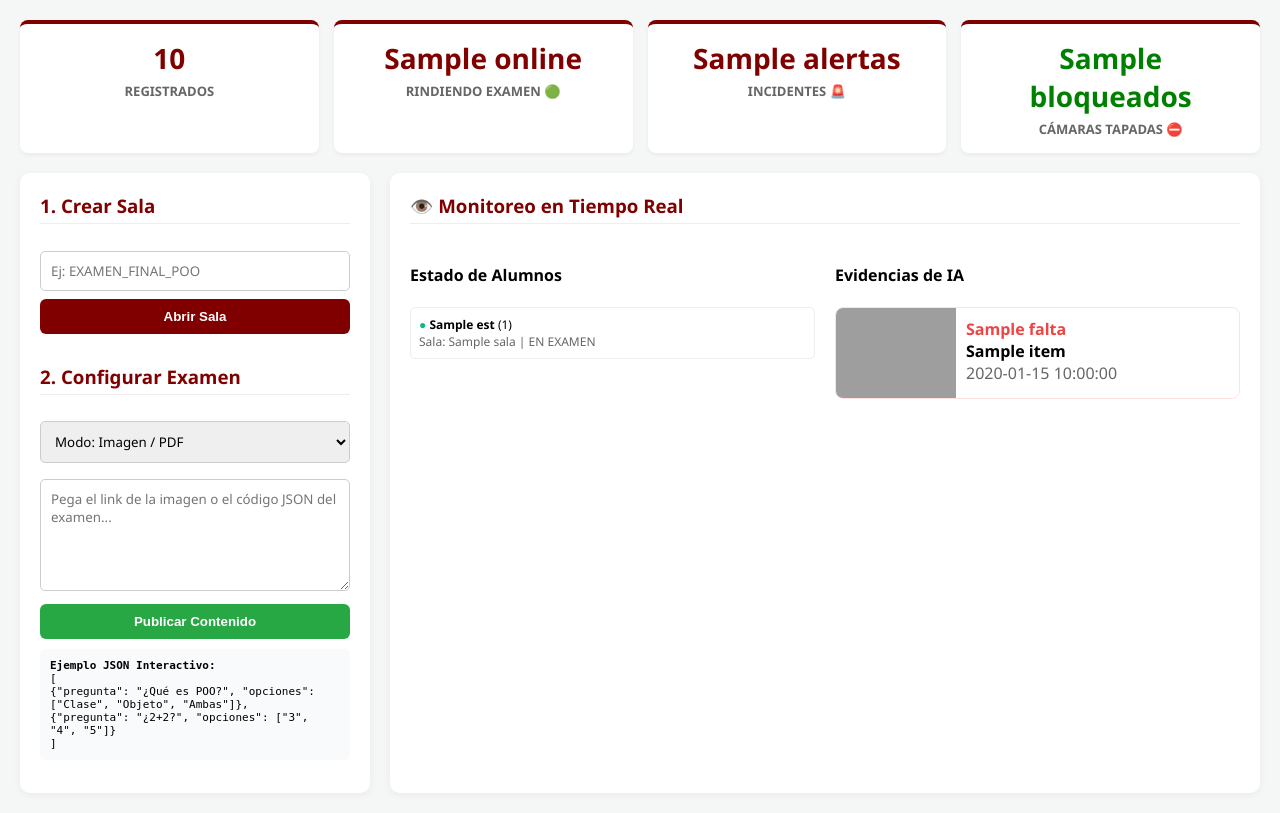
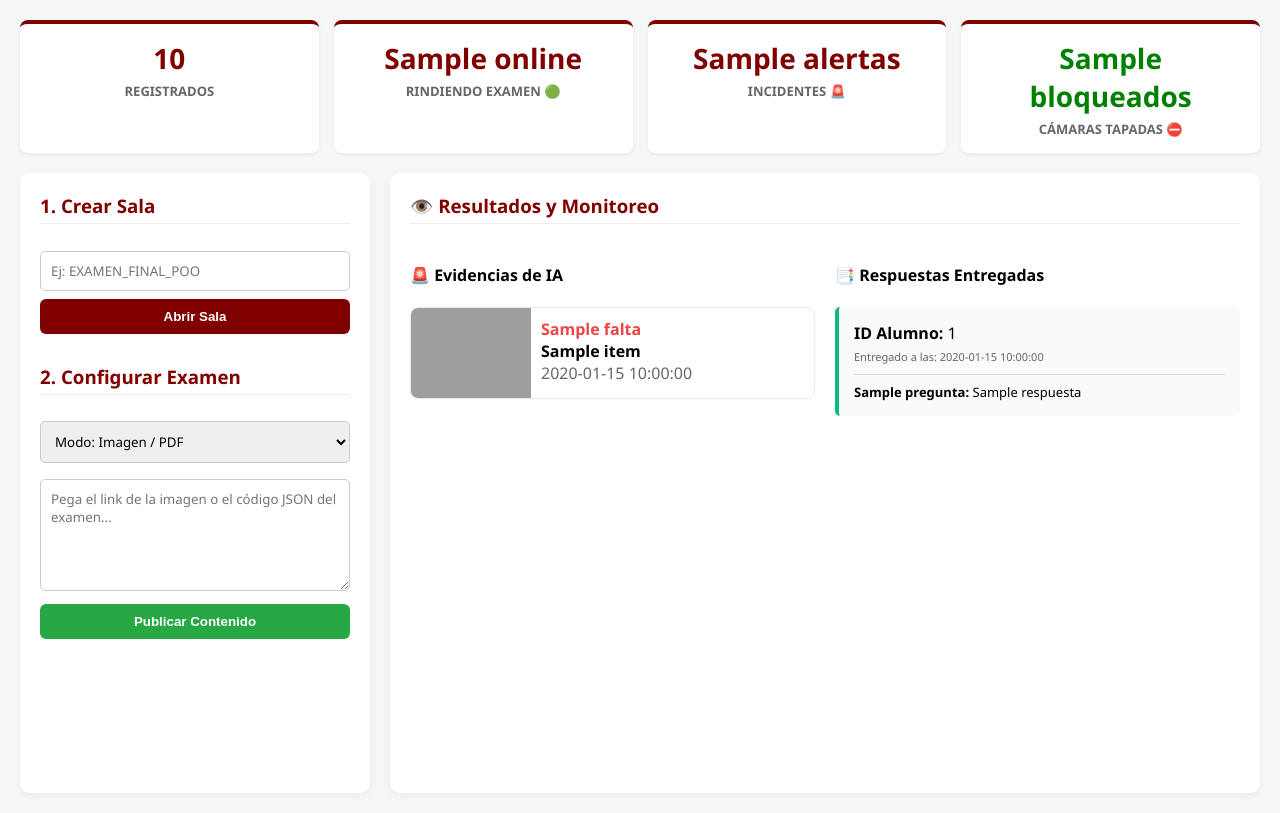
Before and after one commit to 914049118eddy-ops/Proctoring-, a FastAPI app: template templates/dashboard.html in a window 1280 px wide. Shown: the part 76-889 px from the top of the page. Run offline with FastAPI, Linux system fonts and the light colour scheme; the template is opened without the code that fills it: most values are stand-ins (such as "Sample title", 1, 10 or a date in 2020); parts of the project's set-up code (start-up, migrations or seed data) failed here and were passed over; grey boxes are pictures that could not be loaded.

Commit message:
Update dashboard.html

```diff
--- a/templates/dashboard.html
+++ b/templates/dashboard.html
@@ -23,6 +23,8 @@
         .alert-card { border: 1px solid #fee2e2; border-radius: 8px; overflow: hidden; margin-bottom: 15px; display: flex; background: #fff; }
         .alert-card img { width: 120px; height: 90px; object-fit: cover; }
         .alert-info { padding: 10px; flex: 1; }
+
+        .respuesta-card { background: #f8fafc; border-left: 4px solid #10b981; padding: 15px; border-radius: 5px; margin-bottom: 15px; }
     </style>
 </head>
 <body>
@@ -59,32 +61,14 @@
                 <textarea name="contenido" rows="5" placeholder="Pega el link de la imagen o el código JSON del examen..." required></textarea>
                 <button type="submit" class="btn btn-green">Publicar Contenido</button>
             </form>
-            <div style="background:#f8fafc; padding:10px; border-radius:5px; font-size:11px; margin-top:10px; font-family:monospace;">
-                <b>Ejemplo JSON Interactivo:</b><br>
-                [<br>
-                  {"pregunta": "¿Qué es POO?", "opciones": ["Clase", "Objeto", "Ambas"]},<br>
-                  {"pregunta": "¿2+2?", "opciones": ["3", "4", "5"]}<br>
-                ]
-            </div>
         </div>
 
         <div class="panel">
-            <h3 style="margin-top:0; color:var(--uni); border-bottom: 1px solid #eee; padding-bottom:5px;">👁️ Monitoreo en Tiempo Real</h3>
+            <h3 style="margin-top:0; color:var(--uni); border-bottom: 1px solid #eee; padding-bottom:5px;">👁️ Resultados y Monitoreo</h3>
 
             <div style="display: grid; grid-template-columns: 1fr 1fr; gap: 20px;">
                 <div>
-                    <h4>Estado de Alumnos</h4>
-                    {% for est in asistencia %}
-                    <div style="padding:8px; border:1px solid #eee; border-radius:5px; margin-bottom:5px; font-size:12px; background: {{ '#fff' if est.Estado == 'EN EXAMEN' else '#f8fafc' }}">
-                        <span style="color:{{ 'red' if est.Camara == 'BLOQUEADA' else ('#10b981' if est.Estado == 'EN EXAMEN' else 'gray') }}">●</span>
-                        <b>{{ est.Nombre }}</b> ({{ est.ID }})<br>
-                        <span style="color:#666">Sala: {{ est.Sala }} | {{ est.Estado }}</span>
-                    </div>
-                    {% endfor %}
-                </div>
-
-                <div>
-                    <h4>Evidencias de IA</h4>
+                    <h4>🚨 Evidencias de IA</h4>
                     {% for item in incidencias %}
                     <div class="alert-card">
                         <img src="/ver_evidencia/{{ item.Ruta.split('/')[-1] }}">
@@ -95,7 +79,26 @@
                         </div>
                     </div>
                     {% else %}
-                    <p style="color:#999; font-size:13px; text-align:center;">El examen transcurre con normalidad.</p>
+                    <p style="color:#999; font-size:13px;">El examen transcurre con normalidad.</p>
+                    {% endfor %}
+                </div>
+
+                <div>
+                    <h4>📑 Respuestas Entregadas</h4>
+                    {% for res in respuestas %}
+                    <div class="respuesta-card">
+                        <b>ID Alumno:</b> {{ res.ID }}<br>
+                        <span style="font-size: 11px; color: #666;">Entregado a las: {{ res.Fecha }}</span>
+                        <hr style="border:0; border-top:1px solid #ddd; margin: 8px 0;">
+
+                        <div style="font-size: 13px;">
+                            {% for pregunta, respuesta in res.Detalle.items() %}
+                                <b>{{ pregunta }}:</b> {{ respuesta }}<br>
+                            {% endfor %}
+                        </div>
+                    </div>
+                    {% else %}
+                    <p style="color:#999; font-size:13px;">Aún no hay exámenes entregados.</p>
                     {% endfor %}
                 </div>
             </div>
```
